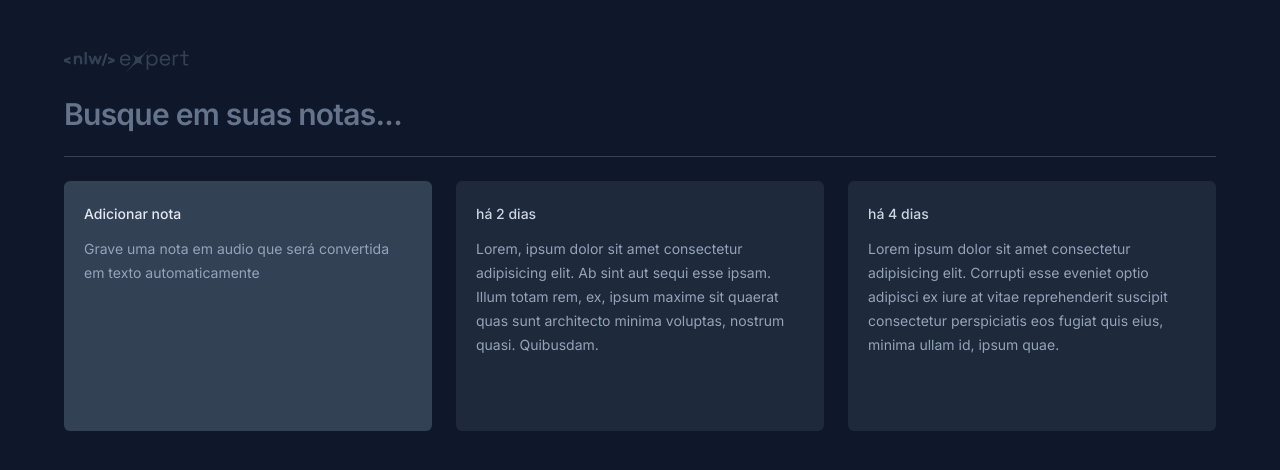
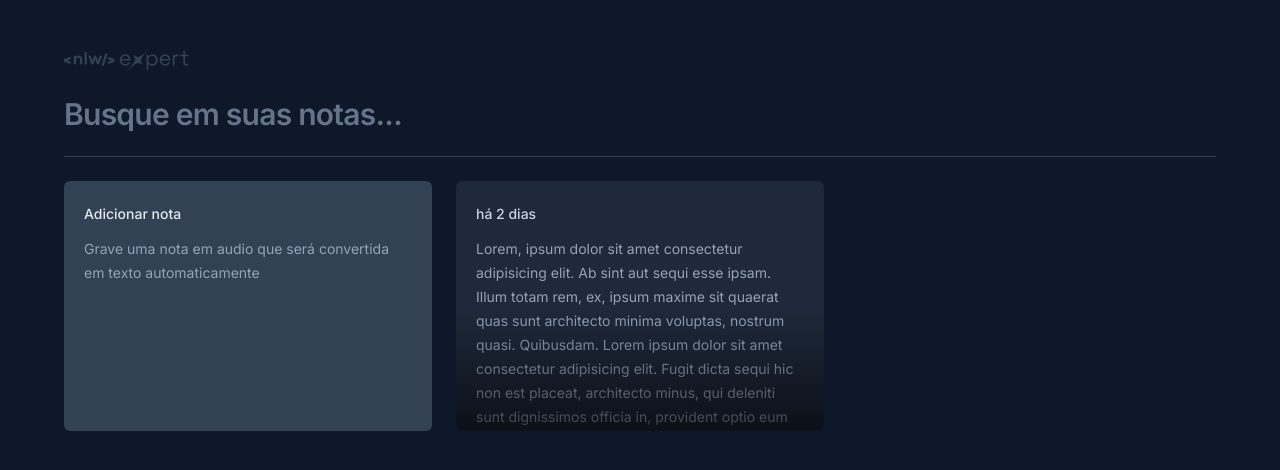
Before and after one commit to Silva-carlos1/Note-Platform, a React (Vite) app: page / in a window 1280 px wide. Shown: the top 470 px of the page. Built offline with nearby package versions, Linux system fonts and the light colour scheme.

Commit message:
feat: Add NoteCard component

```diff
--- a/src/app.tsx
+++ b/src/app.tsx
@@ -1,49 +1,27 @@
-import logo from './assets/logo.svg'
+import logo from "./assets/logo.svg";
+import { NewNoteCard } from "./components/new-note-card";
+import { NoteCard } from "./components/note-card";
 
 export function App() {
   return (
-  <div className="mx-auto max-w-6xl my-12 space-y-6" >
+    <div className="mx-auto max-w-6xl my-12 space-y-6">
       <img src={logo} alt="NLW Export" />
 
-    <form className='w-full'>
+      <form className="w-full">
         <input
           type="text"
-        placeholder='Busque em suas notas...'
-        className='w-full bg-transparent text-3xl font-semibold tracking-tight placeholder:text-slate-500'
+          placeholder="Busque em suas notas..."
+          className="w-full bg-transparent text-3xl font-semibold tracking-tight placeholder:text-slate-500"
         />
       </form>
 
-    <div className='h-px bg-slate-700' />
+      <div className="h-px bg-slate-700" />
 
-    <div className='grid grid-cols-3 gap-6 auto-rows-[250px]'>
-      <div className="rounded-md bg-slate-700 p-5 space-y-3">
-        <span className='text-sm font-medium text-slate-200'>
-          Adicionar nota
-        </span>
-        <p className='text-sm leading-6 text-slate-400'>
-          Grave uma nota em audio que será convertida em texto automaticamente
-        </p>
-      </div>
+      <div className="grid grid-cols-3 gap-6 auto-rows-[250px]">
 
-      <div className="rounded-md bg-slate-800 p-5 space-y-3">
-        <span className='text-sm font-medium text-slate-300'>
-          há 2 dias
-        </span>
-        <p className='text-sm leading-6 text-slate-400'>
-          Lorem, ipsum dolor sit amet consectetur adipisicing elit. Ab sint aut sequi esse ipsam. Illum totam rem, ex, ipsum maxime sit quaerat quas sunt architecto minima voluptas, nostrum quasi. Quibusdam.
-        </p>
-      </div>
-
-      <div className="rounded-md bg-slate-800 p-5 space-y-3">
-        <span className='text-sm font-medium text-slate-300'>
-          há 4 dias
-        </span>
-        <p className='text-sm leading-6 text-slate-400'>
-          Lorem ipsum dolor sit amet consectetur adipisicing elit. Corrupti esse eveniet optio adipisci ex iure at vitae reprehenderit suscipit consectetur perspiciatis eos fugiat quis eius, minima ullam id, ipsum quae.
-        </p>
-      </div>
-
+      <NewNoteCard />
+      <NoteCard />
       </div>
     </div>
-)
+  );
 }
--- /dev/null
+++ b/src/components/new-note-card.tsx
@@ -0,0 +1,12 @@
+export function NewNoteCard() {
+  return (
+    <div className="rounded-md bg-slate-700 p-5 space-y-3">
+          <span className="text-sm font-medium text-slate-200">
+            Adicionar nota
+          </span>
+          <p className="text-sm leading-6 text-slate-400">
+            Grave uma nota em audio que será convertida em texto automaticamente
+          </p>
+        </div>
+  )
+}
--- /dev/null
+++ b/src/components/note-card.tsx
@@ -0,0 +1,20 @@
+export function NoteCard() {
+  return (
+    <div className="rounded-md bg-slate-800 p-5 space-y-3 overflow-hidden relative">
+          <span className="text-sm font-medium text-slate-300">há 2 dias</span>
+
+          <p className="text-sm leading-6 text-slate-400">
+            Lorem, ipsum dolor sit amet consectetur adipisicing elit. Ab sint
+            aut sequi esse ipsam. Illum totam rem, ex, ipsum maxime sit quaerat
+            quas sunt architecto minima voluptas, nostrum quasi. Quibusdam.
+            Lorem ipsum dolor sit amet consectetur adipisicing elit. Fugit dicta
+            sequi hic non est placeat, architecto minus, qui deleniti sunt
+            dignissimos officia in, provident optio eum excepturi quam ipsa
+            amet.
+          </p>
+
+          <div className="absolute bottom-0 left-0 right-0 h-1/2 bg-gradient-to-t from-black/60 to-black/0 pointer-events-none" />
+        </div>
+  )
+
+}
```
Lines whose indentation alone changed are shown as unchanged.
